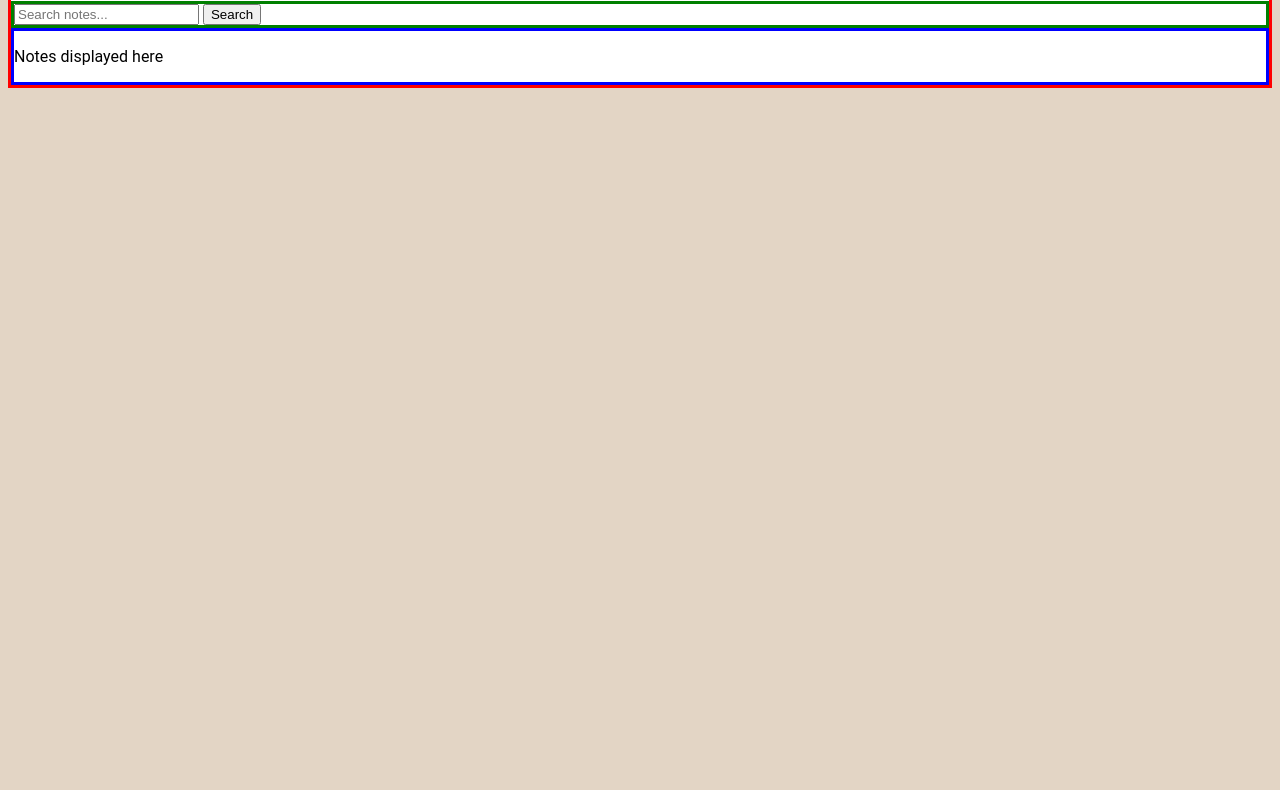
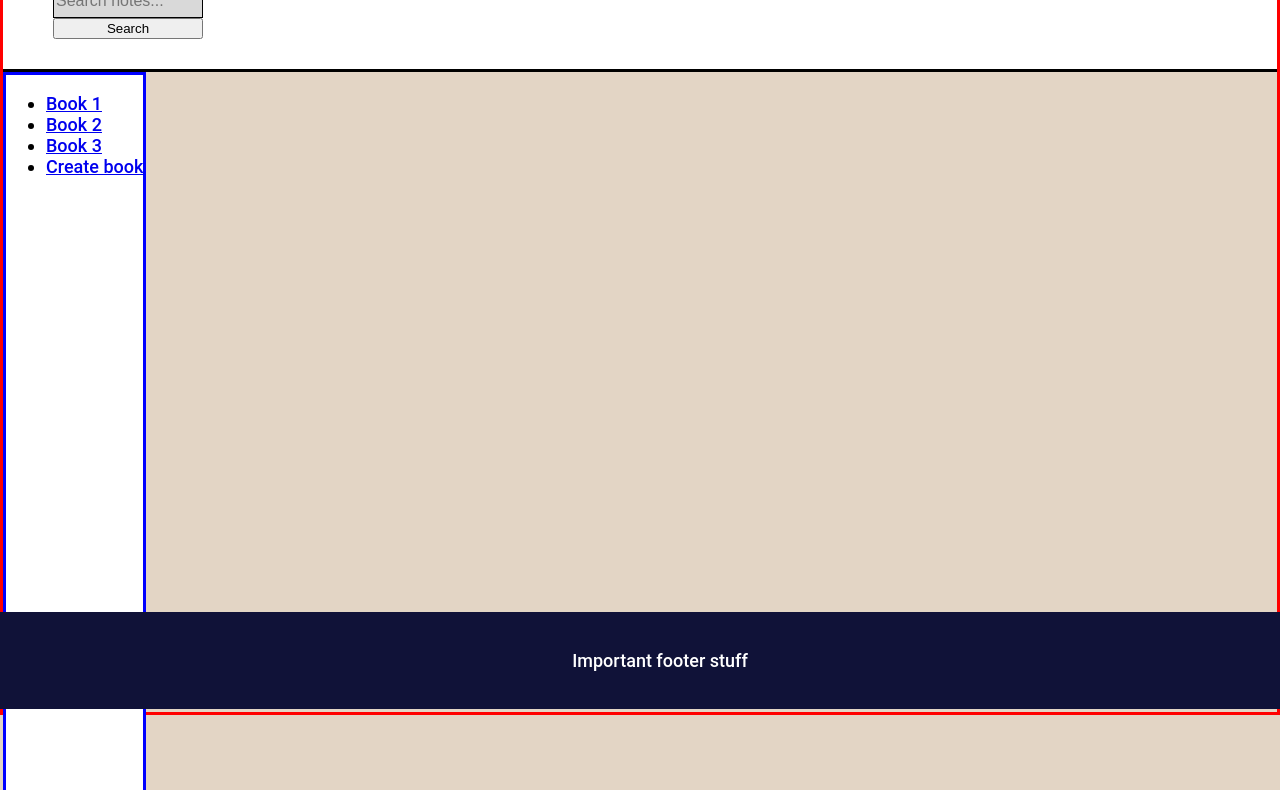
Before and after one commit to domitron123/Notes, a website: page host/notes.html in a window 1280 px wide. Shown: the part 91-881 px from the top of the page. Before the commit the page ends 800 px from the top, so only its background shows below. Drawn offline with Linux system fonts and the light colour scheme.

Commit message:
Working on notes.html design and fundamentals

```diff
--- a/host/notes-style.css
+++ b/host/notes-style.css
@@ -1,21 +1,68 @@
 body {
     background-color: #e3d5c5;
+    margin: 0;
+
 }
 
 .notes-page
 {
     border-color: red;
     border-style: solid;
-    font-family: 'Roboto', sans-serif;
-    background-color: #ffffff;
+    font-family: 'Roboto', serif;
+    font-size: large;
+    height: 100vh;
+}
+
+.notes-page, h1 {
+    font-weight: 500;
+    margin: 0;
+}
+
+.title {
+    background-color: white;
+    border-bottom-color: black;
+    border-bottom-style: solid;
+    /* border-color: orange;
+    border-style: solid; */
+    display: flex;
+    flex-direction: column;
+    padding-left: 50px;
+    padding-bottom: 30px;
+    padding-top: 30px;
 }
 
 .search-bar {
-    border-color: green;
-    border-style: solid;
+    /* border-color: green;
+    border-style: solid; */
+    display: flex;
+    flex-direction: column;
+    width: 150px;
 }
 
-.note-list {
+.search-bar input {
+    height: 30px;
+    border: 1px solid;
+    font-size: 16px;
+    background-color: #D9D9D9;
+}
+
+.book-list {
     border-color: blue;
     border-style: solid;
+    background-color: white;
+    width: fit-content;
+    height: 100%;
+
 }
+
+footer {
+    background-color: #101238;
+    color: white;
+    padding: 20px;
+    text-align: center;
+    position: fixed;
+    left: 0;
+    bottom: 0;
+    width: 100%;
+
+}
--- a/host/notes.html
+++ b/host/notes.html
@@ -7,18 +7,31 @@
 </head>
 <body>
   <div class="notes-page">
-    <h1>My Notes</h1>
-    <div class="search-bar">
-      <!-- input field for searching notes -->
-      <input type="text" placeholder="Search notes...">
-      <!-- search button -->
-      <button>Search</button>
+
+    <div class="title">
+      <h1>Notes</h1>
+      <div class="search-bar">
+        <!-- input field for searching notes -->
+        <input type="text" placeholder="Search notes...">
+        <!-- search button -->
+        <button>Search</button>
+      </div>
     </div>
-    <div class="note-list">
-      <!-- Display the user's notes here -->
-      <p>Notes displayed here</p>
+
+    <div class="book-list">
+      <!-- Display the user's books here -->
+
+      <div class="vertical-nav">
+        <ul>
+          <li><a href="#">Book 1</a></li>
+          <li><a href="#">Book 2</a></li>
+          <li><a href="#">Book 3</a></li>
+          <li><a href="#">Create book</a></li>
     </div>
   </div>
+
+  <footer><p> Important footer stuff</p></footer>
+
   <!-- import Firebase SDK -->
   <script src="https://www.gstatic.com/firebasejs/8.6.5/firebase-app.js"></script>
   <!-- import Firestore SDK -->
```
Also changed, not shown: 1 other file.
